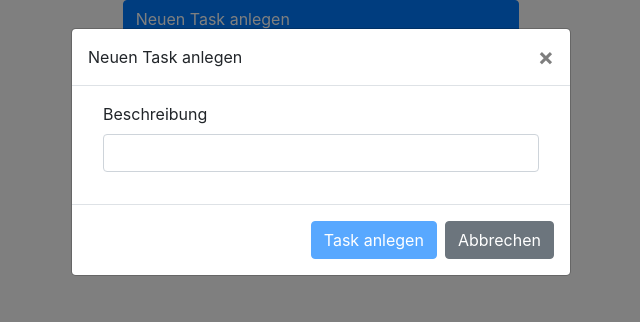
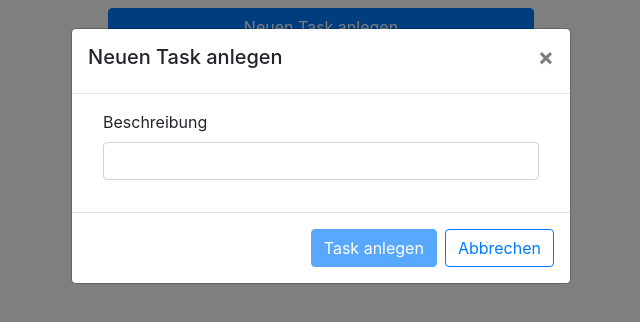
Before and after one commit to danschne/to-do-app, a React (Create React App) app: page / in a window 1280 px wide. Both pictures are taken after a click on the button "Neuen Task anlegen". Shown: the top 322 px of the page, without its empty margins (319-959 px from the left). Built offline with nearby package versions, Linux system fonts and the light colour scheme.

Commit message:
added styling; minor code corrections

```diff
--- a/src/components/app/App.js
+++ b/src/components/app/App.js
@@ -59,8 +59,9 @@ function App() {
   }
 
   function reorderTask(source, destination) {
+    const task = tasks[source];
+
     setTasks(produce(draft => {
-      const task = draft[source];
       draft.splice(source, 1);
       draft.splice(destination, 0, task);
       /*
@@ -70,28 +71,23 @@ function App() {
        * verschoben sein müsste.
        */
     }));
+    setTaskActive(task);
   }
 
   return (
     <>
-      <Container fluid>
+      <Container fluid className="pt-2">
         <Row>
           <Col lg={{ offset: 4, span: 4 }}>
             <Row>
-              <Col>
-                <Button onClick={showCreateTaskModal} block className="text-left">
-                  Neuen Task anlegen
-                </Button>
-              </Col>
+              <Button onClick={showCreateTaskModal} block>
+                Neuen Task anlegen
+              </Button>
             </Row>
             <Row>
               <Col>
-                {
-                  tasks.length === 0
-                  ? <p>Keine Tasks vorhanden</p>
-                  : <TaskList tasks={tasks} updateTask={updateTask} setActive={setTaskActive}
-                              deleteTask={deleteTask} reorderTask={reorderTask} />
-                }
+                <TaskList tasks={tasks} updateTask={updateTask} setActive={setTaskActive}
+                          deleteTask={deleteTask} reorderTask={reorderTask} />
               </Col>
             </Row>
           </Col>
--- a/src/components/taskList/TaskList.js
+++ b/src/components/taskList/TaskList.js
@@ -22,6 +22,13 @@ function TaskList({ tasks, updateTask, setActive, deleteTask, reorderTask }) {
 		reorderTask(source.index, destination.index);
 	}
 
+  if (tasks.length === 0) {
+    return (
+      <Row className="mt-2">
+        <p>Keine Tasks vorhanden.</p>
+      </Row>
+    );
+  }
   return (
     <DragDropContext onDragEnd={handleDragEnd}>
       <Droppable droppableId="toDoListDroppable">
--- a/src/components/taskModal/TaskModal.js
+++ b/src/components/taskModal/TaskModal.js
@@ -86,7 +86,9 @@ function TaskModal({ visible, hide, title, task, submit }) {
 
   return (
     <Modal show={visible} onHide={handleClose}>
-      <Modal.Header closeButton>{title}</Modal.Header>
+      <Modal.Header closeButton>
+        <h5>{title}</h5>
+      </Modal.Header>
       <Modal.Body>
         <Container>
           <Form validated={taskWasEdited} onChange={handleChange} onSubmit={handleSubmit}>
@@ -104,7 +106,7 @@ function TaskModal({ visible, hide, title, task, submit }) {
         <Button onClick={submitTask} disabled={!taskWasEdited || !editableTask.valid}>
           {submit.title}
         </Button>
-        <Button onClick={handleClose} variant="secondary">
+        <Button onClick={handleClose} variant="outline-primary">
           Abbrechen
         </Button>
       </Modal.Footer>
--- /dev/null
+++ b/src/components/taskTile/TaskTile.css
@@ -0,0 +1,7 @@
+.bg-gray {
+  background-color: #E8E8E8;
+}
+
+.bg-green {
+  background-color: #b6ffbb;
+}
--- a/src/components/taskTile/TaskTile.js
+++ b/src/components/taskTile/TaskTile.js
@@ -8,6 +8,7 @@ import produce from "immer";
 import { Trash2, Pencil, GripVertical } from 'react-bootstrap-icons';
 import TaskModal from "../taskModal/TaskModal";
 import { Draggable } from "react-beautiful-dnd";
+import "./TaskTile.css";
 
 function TaskTile({ task, updateTask, active, setActive, deleteTask, index }) {
 
@@ -34,14 +35,14 @@ function TaskTile({ task, updateTask, active, setActive, deleteTask, index }) {
       {
         provided =>
         <Row onClick={setTileAsActive}
-             className={`mt-2 p-2 ${active ? "border border-primary" : ""}`}
+             className={`mt-2 p-2 rounded ${active ? "border border-md border-primary" : ""} ${task.checked ? "bg-green" : "bg-gray"} align-items-center`}
              {...provided.draggableProps} ref={provided.innerRef}>
-          <Col lg="1">
+          <Col lg="1" className="d-flex justify-content-center">
             <span {...provided.dragHandleProps}>
               <GripVertical size={24} />
             </span>
           </Col>
-          <Col lg="1">
+          <Col lg="1" className="text-center">
             <Form.Check type="checkbox" checked={task.checked} onChange={handleCheckChange} />
           </Col>
           <Col>
@@ -50,8 +51,8 @@ function TaskTile({ task, updateTask, active, setActive, deleteTask, index }) {
           {
               active &&
               <>
-                <Col lg="1">
-                  <button onClick={showEditTaskModal} className="bg-white border-0">
+                <Col lg="1" className="d-flex justify-content-center">
+                  <button onClick={showEditTaskModal} className="bg-transparent border-0 rounded">
                     <Pencil size={24} />
                   </button>
 
@@ -59,8 +60,8 @@ function TaskTile({ task, updateTask, active, setActive, deleteTask, index }) {
                              title="Task bearbeiten" task={task}
                              submit={{ title: "Task speichern", action: updateTask }} />
                 </Col>
-                <Col lg="1">
-                  <button onClick={handleDelete} className="bg-white border-0">
+                <Col lg="1" className="d-flex justify-content-center">
+                  <button onClick={handleDelete} className="bg-transparent border-0 rounded">
                     <Trash2 size={24} />
                   </button>
                 </Col>
--- a/src/index.css
+++ b/src/index.css
@@ -11,7 +11,3 @@ code {
   font-family: source-code-pro, Menlo, Monaco, Consolas, 'Courier New',
     monospace;
 }
-
-#in-dev, #in-dev div {
-  border: 1px dashed red;
-}
```
Lines whose indentation alone changed are shown as unchanged.
